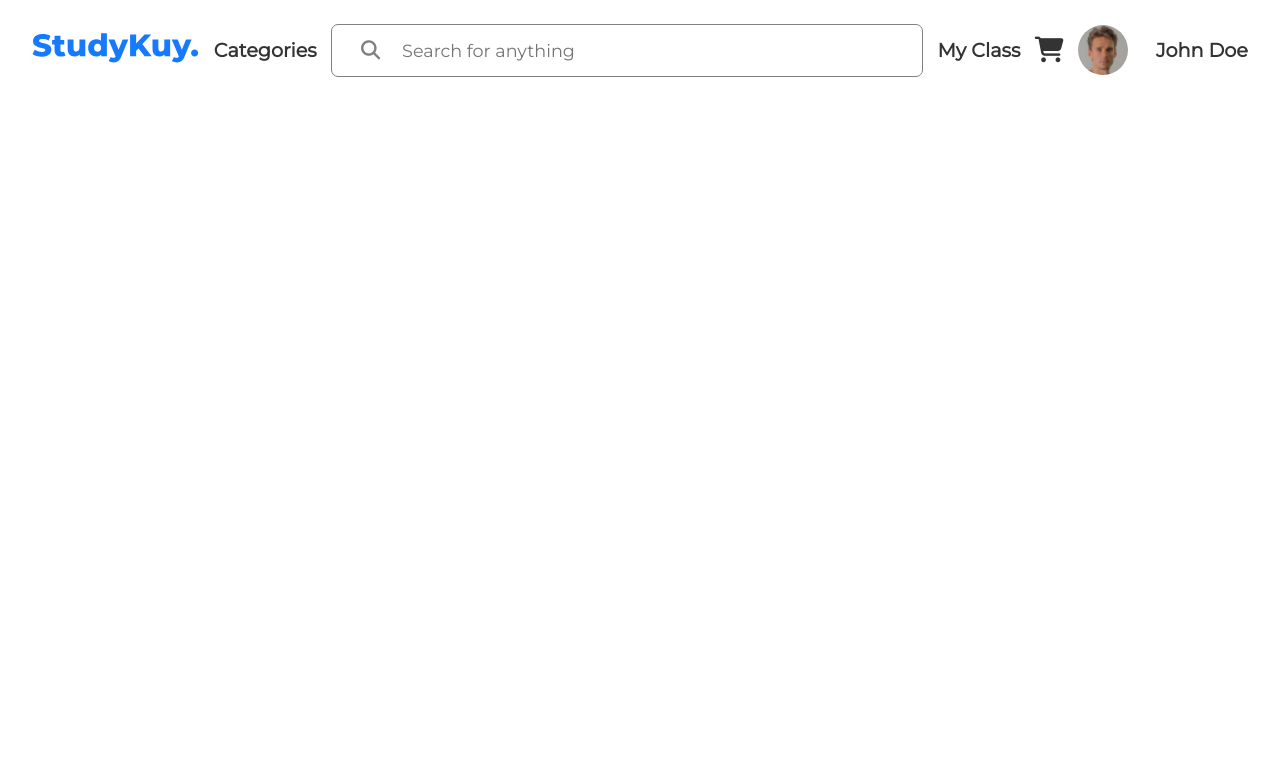
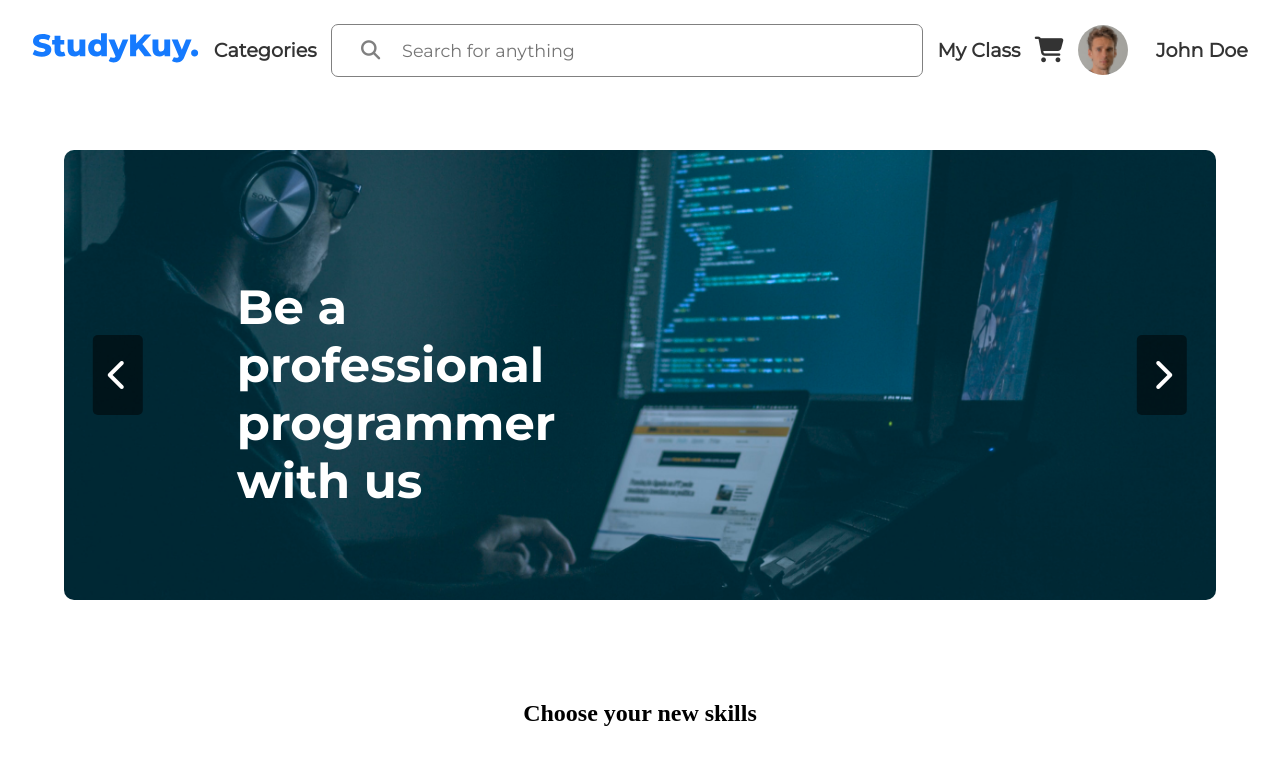
Before and after one commit to mikaozora/StudyKuy, a plain HTML site: page index.html in a window 1280 px wide. Drawn offline with Linux system fonts and the light colour scheme.

Commit message:
new file:   Assets/images/banner/banner-1.png 	new file:   Assets/images/banner/banner-2.png 	new file:   Assets/images/banner/banner-3.png 	new file:   Style/homepage.css 	deleted:    Style/index.css 	modified:   Style/nav-bar.css 	modified:   index.html

```diff
--- /dev/null
+++ b/Style/homepage.css
@@ -0,0 +1,60 @@
+.content {
+    margin-top: 100px;
+    display: flex;
+    flex-direction: column;
+    align-items: center;
+    justify-content: center;
+}
+
+.banner {
+    width: 90vw;
+    height: 450px;
+    border-radius: 10px;
+    overflow: hidden;
+    position: relative;
+}
+
+.banner img {
+    width: 100%;
+    height: 100%;
+    object-fit: cover;
+}
+
+.banner h3 {
+    width: 35%;
+    position: absolute;
+    left: 15%;
+    bottom: 20%;
+    font-family: montserrat-bold;
+    font-size: 3rem;
+    color: var(--white);
+}
+
+.prev-next-btn {
+    width: 95%;
+    top: 50%;
+    left: 50%;
+    transform: translate(-50%, -50%);
+    position: absolute;
+    display: flex;
+    justify-content: space-between;
+}
+
+.banner-btn {
+    width: 50px;
+    height: 80px;
+    background-color: rgba(0, 0, 0, 0.5);
+    border-radius: 5px;
+    display: flex;
+    justify-content: center;
+    align-items: center;
+}
+
+.banner-arrow {
+    font-size: 2rem;
+    color: var(--white);
+}
+
+.margin {
+    margin: 50px 0px;
+}
--- a/Style/nav-bar.css
+++ b/Style/nav-bar.css
@@ -6,12 +6,13 @@
 .nav-bar {
     height: 100px;
     width: 100vw;
-    background-color: var(--white);
+    background-color: rgba(256, 256, 256, 0.95);
     position: fixed;
     top: 0px;
     display: flex;
     justify-content: center;
     align-items: center;
+    z-index: 100;
 }
 
 .nav-container {
--- a/index.html
+++ b/index.html
@@ -6,6 +6,7 @@
     <meta name="viewport" content="width=device-width, initial-scale=1.0">
     <link rel="stylesheet" href="Style/nav-bar.css">
     <link rel="stylesheet" href="Style/assets.css">
+    <link rel="stylesheet" href="Style/homepage.css">
     <link rel="stylesheet" href="https://cdnjs.cloudflare.com/ajax/libs/font-awesome/6.4.0/css/all.min.css">
     <title>StudyKuy</title>
 </head>
@@ -29,7 +30,7 @@
                 <i class="fa-solid fa-cart-shopping"></i>
             </div>
             <div class="nav-non-log">
-
+                <a href="">Login</a>
             </div>
             <div class="nav-logged">
                 <img src="Assets/images/john.png" id="profile-picture">
@@ -37,5 +38,27 @@
             </div>
         </div>
     </nav>
+
+    <div class="content">
+        <div class="banner margin">
+            <img src="Assets/images/banner/banner-1.png">
+            <h3>Be a professional programmer with us</h3>
+            <div class="prev-next-btn">
+                <div class="banner-btn">
+                    <i class="fa-solid fa-chevron-left banner-arrow"></i>
+                </div>
+                <div class="banner-btn">
+                    <i class="fa-solid fa-chevron-right banner-arrow"></i>
+                </div>
+            </div>
+        </div>
+
+        <div class="slider margin">
+            <h2>Choose your new skills</h2>
+            <div class="carousel">
+
+            </div>
+        </div>
+    </div>
 </body>
 </html>
```
Also changed, not shown: Assets/images/banner/banner-1.png (added), Assets/images/banner/banner-3.png (added), Style/index.css (deleted), 1 other file.
